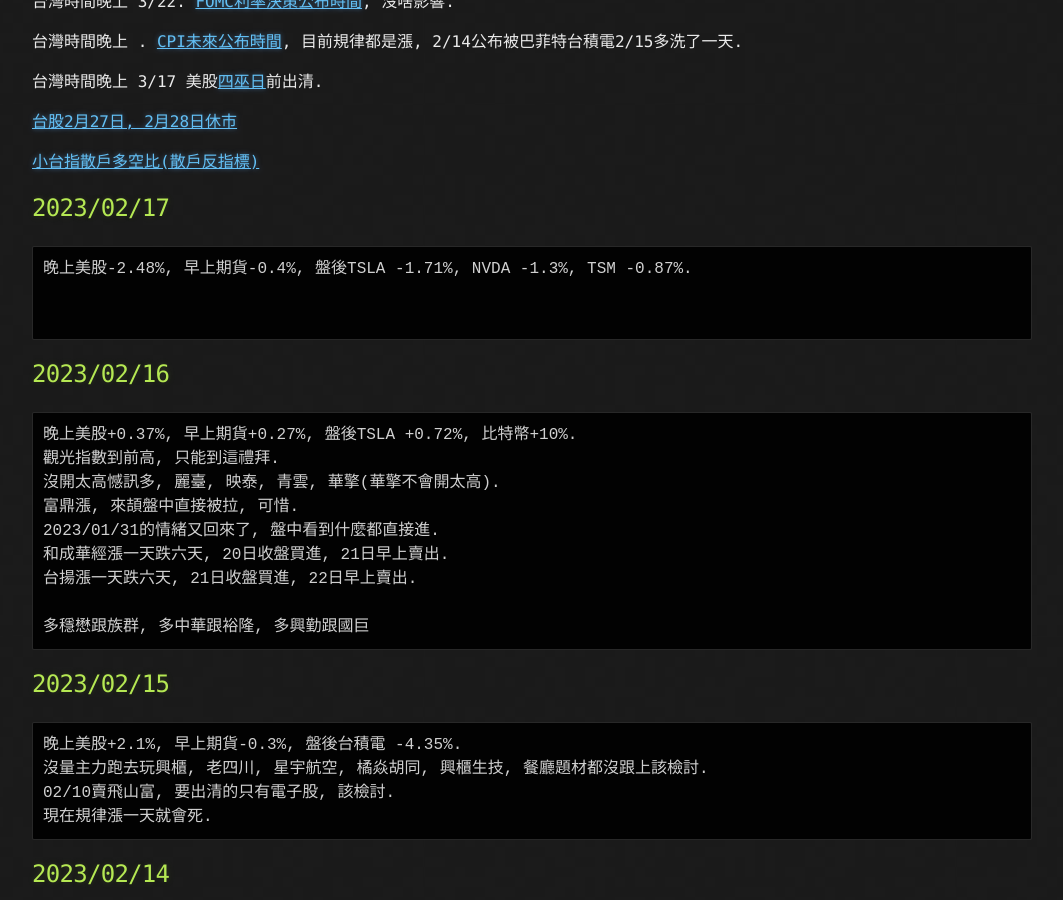
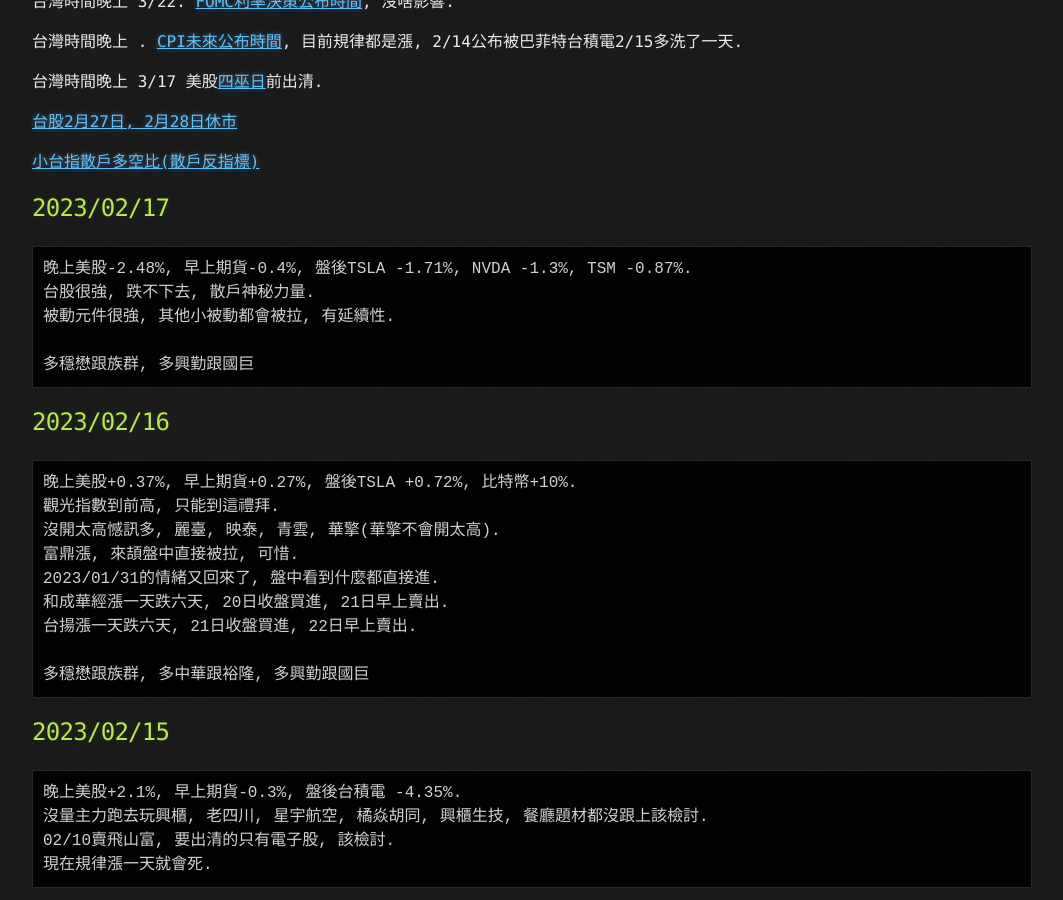
Before and after one commit to lepg5487/Stock_God, a Jekyll site: the page built from index.md, in a window 1280 px wide and 900 px high, scrolled down 428 px. Shown: the whole window, without its empty margins (108-1171 px from the left). Built offline with Jekyll 4.4.1, drawn with Linux system fonts in a browser that asks for light colours; our own code applies the rules of GitHub Pages for plain Markdown files.

Commit message:
Update index.md

````diff
--- a/index.md
+++ b/index.md
@@ -23,8 +23,10 @@
 ## 2023/02/17
 ```
 晚上美股-2.48%, 早上期貨-0.4%, 盤後TSLA -1.71%, NVDA -1.3%, TSM -0.87%.
-
-
+台股很強, 跌不下去, 散戶神秘力量.
+被動元件很強, 其他小被動都會被拉, 有延續性.
+
+多穩懋跟族群, 多興勤跟國巨
 ```
 
 ## 2023/02/16
````
